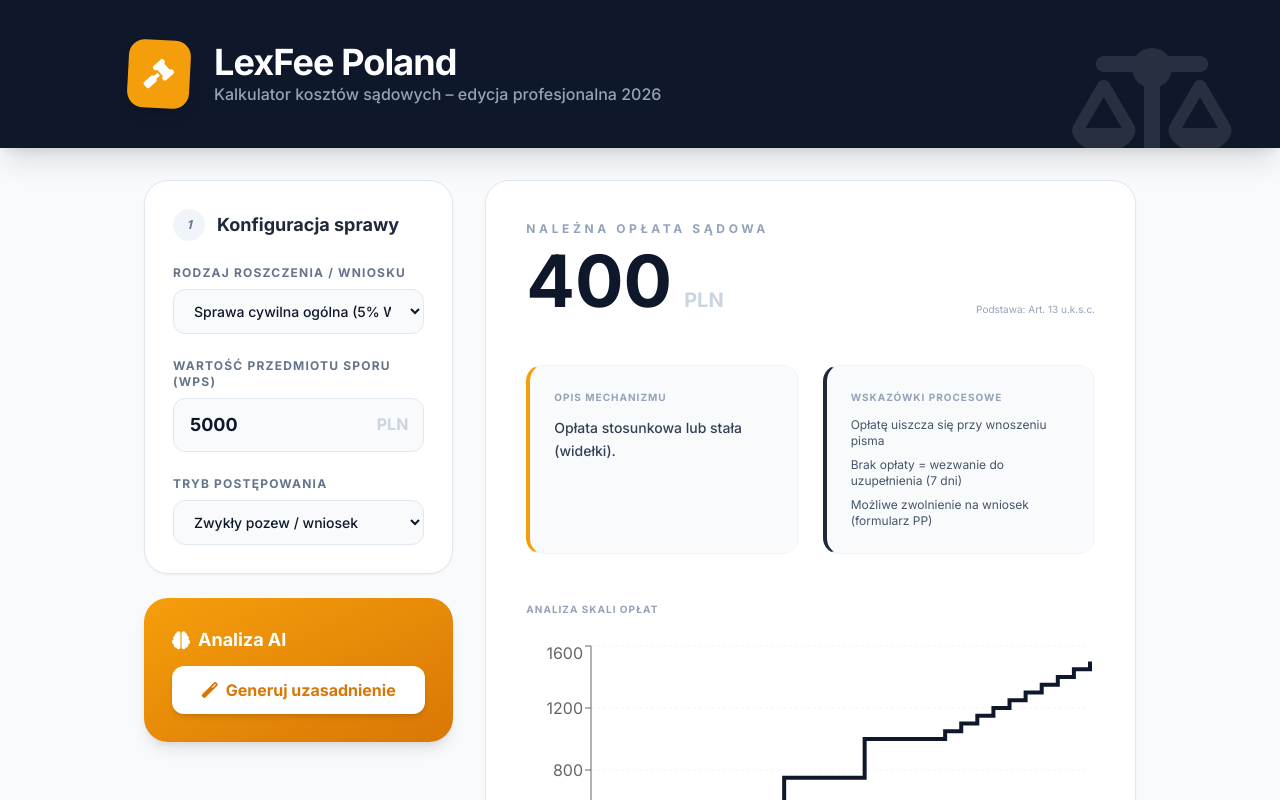
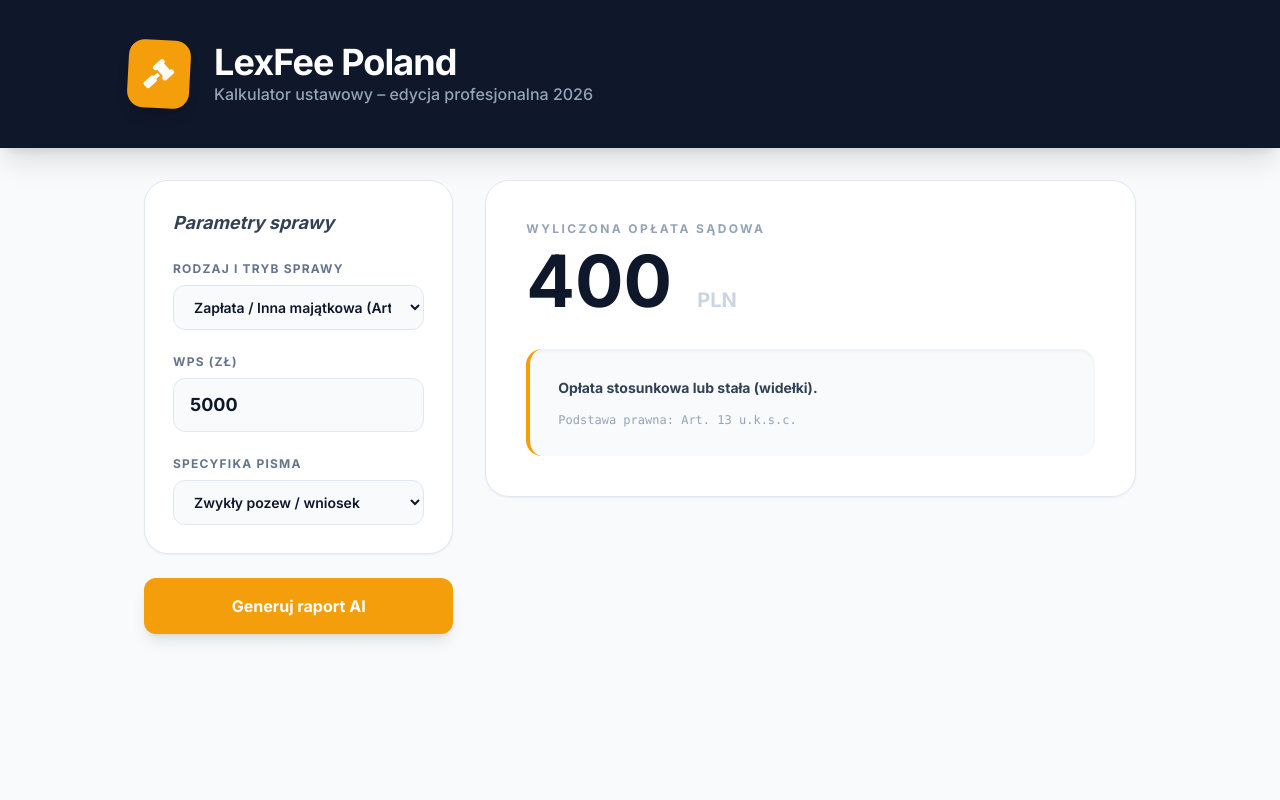
Before and after one commit to Judykator/kalkulator-oplat-ai, a React (Vite) app: page / in a window 1280 px wide. Shown: the top 800 px of the page. Built offline with nearby package versions, Linux system fonts and the light colour scheme.

Commit message:
Update App.tsx

```diff
--- a/App.tsx
+++ b/App.tsx
@@ -2,7 +2,6 @@ import React, { useState, useEffect, useMemo } from 'react';
 import { calculateCivilFee } from './utils/feeCalculator';
 import { CaseType, ProcedureType, CalculationResult } from './types';
 import { getLegalContext } from './services/geminiService';
-import { LineChart, Line, XAxis, YAxis, CartesianGrid, Tooltip, ResponsiveContainer, ReferenceLine } from 'recharts';
 
 const App: React.FC = () => {
   const [wps, setWps] = useState<number>(5000);
@@ -27,197 +26,124 @@ const App: React.FC = () => {
 
   const isWpsNeeded = useMemo(() => {
     const fixedOnly = [
-      CaseType.DIVORCE, CaseType.SEPARATION, CaseType.PROTECTION_PERSONAL_RIGHTS,
-      CaseType.EVICTION_RESIDENTIAL, CaseType.POSSESSION_DISTURBANCE,
-      CaseType.MARRIAGE_PERMISSION, CaseType.ESTATE_DIVISION_JOINT,
+      CaseType.NON_ADVERSARIAL_GENERAL, CaseType.DIVORCE, CaseType.SEPARATION,
+      CaseType.PROTECTION_PERSONAL_RIGHTS, CaseType.EVICTION_RESIDENTIAL,
+      CaseType.POSSESSION_DISTURBANCE, CaseType.ESTATE_DIVISION_JOINT,
       CaseType.ESTATE_DIVISION_JOINT_AGREED, CaseType.REAL_ESTATE_ZASIEDZENIE,
       CaseType.CO_OWNERSHIP_DISSOLUTION, CaseType.CO_OWNERSHIP_DISSOLUTION_AGREED,
-      CaseType.LAND_REGISTER_OWNERSHIP, CaseType.LAND_REGISTER_MORTGAGE,
       CaseType.INHERITANCE_STATEMENT, CaseType.INHERITANCE_DIVISION,
-      CaseType.INHERITANCE_DIVISION_AGREED, CaseType.KRS_REGISTRATION,
-      CaseType.KRS_CHANGE, CaseType.COMPANY_DISSOLUTION, CaseType.BANKING_CONSUMER
+      CaseType.INHERITANCE_DIVISION_AGREED, CaseType.BAILIFF_COMPLAINT,
+      CaseType.EASEMENT_ROAD_NECESSITY, CaseType.EASEMENT_TRANSMISSION,
+      CaseType.MATRIMONIAL_PROPERTY_DISSOLUTION
     ];
     return !fixedOnly.includes(caseType);
   }, [caseType]);
 
-  const chartData = useMemo(() => {
-    if (!isWpsNeeded) return [];
-    const points = [];
-    const step = wps > 50000 ? 5000 : 1000;
-    const maxVal = Math.max(wps * 1.5, 30000);
-    for (let i = 0; i <= maxVal; i += step) {
-      const res = calculateCivilFee(i, procedure, caseType);
-      points.push({ wps: i, fee: res.fee });
-    }
-    const currentRes = calculateCivilFee(wps, procedure, caseType);
-    points.push({ wps: wps, fee: currentRes.fee });
-    return points.sort((a, b) => a.wps - b.wps);
-  }, [wps, procedure, caseType, isWpsNeeded]);
-
   return (
     <div className="min-h-screen bg-slate-50 text-slate-900 pb-12">
-      <header className="bg-slate-900 text-white py-10 px-4 shadow-xl mb-8 relative overflow-hidden">
-        <div className="absolute top-0 right-0 p-12 opacity-10">
-          <i className="fas fa-balance-scale text-9xl"></i>
-        </div>
-        <div className="max-w-5xl mx-auto flex items-center gap-6 relative z-10">
+      <header className="bg-slate-900 text-white py-10 px-4 shadow-xl">
+        <div className="max-w-5xl mx-auto flex items-center gap-6">
           <div className="bg-amber-500 p-4 rounded-2xl shadow-lg transform rotate-3">
             <i className="fas fa-gavel text-3xl"></i>
           </div>
           <div>
             <h1 className="text-4xl font-extrabold tracking-tight">LexFee Poland</h1>
-            <p className="text-slate-400 font-medium">Kalkulator kosztów sądowych – edycja profesjonalna 2026</p>
+            <p className="text-slate-400 font-medium">Kalkulator ustawowy – edycja profesjonalna 2026</p>
           </div>
         </div>
       </header>
 
-      <main className="max-w-5xl mx-auto px-4 grid grid-cols-1 lg:grid-cols-3 gap-8">
+      <main className="max-w-5xl mx-auto px-4 grid grid-cols-1 lg:grid-cols-3 gap-8 mt-8">
         <section className="lg:col-span-1 space-y-6">
           <div className="bg-white p-7 rounded-3xl shadow-sm border border-slate-200">
-            <h2 className="text-lg font-bold mb-6 flex items-center gap-3 text-slate-800">
-              <span className="w-8 h-8 rounded-full bg-slate-100 flex items-center justify-center text-slate-500 text-xs italic">1</span>
-              Konfiguracja sprawy
-            </h2>
-
+            <h2 className="text-lg font-bold mb-6 italic text-slate-700">Parametry sprawy</h2>
             <div className="space-y-6">
               <div>
-                <label className="block text-xs font-bold text-slate-500 uppercase tracking-widest mb-2">Rodzaj roszczenia / wniosku</label>
+                <label className="block text-xs font-bold text-slate-500 uppercase tracking-widest mb-2">Rodzaj i tryb sprawy</label>
                 <select
                   value={caseType}
                   onChange={(e) => setCaseType(e.target.value as CaseType)}
-                  className="w-full px-4 py-3 bg-slate-50 border border-slate-200 rounded-xl focus:ring-2 focus:ring-amber-500 outline-none text-sm font-medium transition-all"
+                  className="w-full px-4 py-3 bg-slate-50 border border-slate-200 rounded-xl outline-none text-sm font-semibold transition-all focus:ring-2 focus:ring-amber-500"
                 >
-                  <optgroup label="Sprawy o zapłatę / majątkowe">
-                    <option value={CaseType.CIVIL_GENERAL}>Sprawa cywilna ogólna (5% WPS)</option>
-                    <option value={CaseType.BANKING_CONSUMER}>Sprawa przeciwko bankowi (tylko Konsument)</option>
-                    <option value={CaseType.PAULIAN_ACTION}>Skarga pauliańska</option>
+                  <optgroup label="Postępowanie procesowe (Majątkowe)">
+                    <option value={CaseType.CIVIL_GENERAL}>Zapłata / Inna majątkowa (Art. 13)</option>
+                    <option value={CaseType.BANKING_CONSUMER}>Przeciwko bankowi (Konsument)</option>
+                    <option value={CaseType.CONCILIATION_PROPOSAL}>Zawezwanie do próby ugodowej</option>
                   </optgroup>
-                  <optgroup label="Sprawy rodzinne">
-                    <option value={CaseType.DIVORCE}>Rozwód / Separacja</option>
+                  <optgroup label="Postępowanie nieprocesowe">
+                    <option value={CaseType.NON_ADVERSARIAL_GENERAL}>Inna sprawa nieprocesowa (100 zł)</option>
+                    <option value={CaseType.REAL_ESTATE_ZASIEDZENIE}>Zasiedzenie (2000 zł)</option>
+                    <option value={CaseType.EASEMENT_ROAD_NECESSITY}>Droga konieczna (200 zł)</option>
+                    <option value={CaseType.CO_OWNERSHIP_DISSOLUTION}>Zniesienie współwłasności (sporne)</option>
+                    <option value={CaseType.CO_OWNERSHIP_DISSOLUTION_AGREED}>Zniesienie współwłasności (zgodne)</option>
                     <option value={CaseType.ESTATE_DIVISION_JOINT}>Podział majątku wspólnego (sporny)</option>
                     <option value={CaseType.ESTATE_DIVISION_JOINT_AGREED}>Podział majątku wspólnego (zgodny)</option>
+                    <option value={CaseType.INHERITANCE_DIVISION}>Dział spadku (sporny)</option>
+                    <option value={CaseType.INHERITANCE_DIVISION_AGREED}>Dział spadku (zgodny)</option>
+                    <option value={CaseType.INHERITANCE_STATEMENT}>Nabycie spadku (100 zł)</option>
                   </optgroup>
-                  <optgroup label="Nieruchomości">
-                    <option value={CaseType.REAL_ESTATE_ZASIEDZENIE}>Zasiedzenie (stwierdzenie)</option>
-                    <option value={CaseType.CO_OWNERSHIP_DISSOLUTION}>Zniesienie współwłasności (sporne)</option>
-                    <option value={CaseType.CO_OWNERSHIP_DISSOLUTION_AGREED}>Zniesienie współwłasności (zgodne)</option>
-                    <option value={CaseType.EVICTION_RESIDENTIAL}>Eksmisja z lokalu</option>
-                  </optgroup>
-                  <optgroup label="Spadki">
-                    <option value={CaseType.INHERITANCE_STATEMENT}>Stwierdzenie nabycia spadku</option>
-                    <option value={CaseType.INHERITANCE_DIVISION}>Dział spadku (sporny)</option>
-                    <option value={CaseType.INHERITANCE_DIVISION_AGREED}>Dział spadku (zgodny projekt)</option>
+                  <optgroup label="Pozostałe (Pozwy)">
+                    <option value={CaseType.DIVORCE}>Rozwód / Separacja</option>
+                    <option value={CaseType.MATRIMONIAL_PROPERTY_DISSOLUTION}>Rozdzielność majątkowa</option>
+                    <option value={CaseType.PROTECTION_PERSONAL_RIGHTS}>Ochrona dóbr osobistych</option>
+                    <option value={CaseType.ALIMONY}>Alimenty</option>
+                    <option value={CaseType.EVICTION_RESIDENTIAL}>Eksmisja</option>
+                    <option value={CaseType.BAILIFF_COMPLAINT}>Skarga na komornika</option>
                   </optgroup>
                 </select>
               </div>
 
               {isWpsNeeded && (
-                <div className="animate-in fade-in zoom-in-95 duration-300">
-                  <label className="block text-xs font-bold text-slate-500 uppercase tracking-widest mb-2">Wartość przedmiotu sporu (WPS)</label>
-                  <div className="relative group">
-                    <input
-                      type="number"
-                      value={wps}
-                      onChange={(e) => setWps(Number(e.target.value))}
-                      className="w-full px-4 py-3 bg-slate-50 border border-slate-200 rounded-xl focus:ring-2 focus:ring-amber-500 outline-none text-lg font-black transition-all"
-                    />
-                    <span className="absolute right-4 top-3.5 text-slate-300 font-bold">PLN</span>
-                  </div>
+                <div>
+                  <label className="block text-xs font-bold text-slate-500 uppercase tracking-widest mb-2">WPS (zł)</label>
+                  <input
+                    type="number"
+                    value={wps}
+                    onChange={(e) => setWps(Number(e.target.value))}
+                    className="w-full px-4 py-3 bg-slate-50 border border-slate-200 rounded-xl text-lg font-black"
+                  />
                 </div>
               )}
 
               <div>
-                <label className="block text-xs font-bold text-slate-500 uppercase tracking-widest mb-2">Tryb postępowania</label>
+                <label className="block text-xs font-bold text-slate-500 uppercase tracking-widest mb-2">Specyfika pisma</label>
                 <select
                   value={procedure}
                   onChange={(e) => setProcedure(e.target.value as ProcedureType)}
-                  className="w-full px-4 py-3 bg-slate-50 border border-slate-200 rounded-xl focus:ring-2 focus:ring-amber-500 outline-none text-sm font-medium transition-all"
+                  className="w-full px-4 py-3 bg-slate-50 border border-slate-200 rounded-xl outline-none text-sm font-semibold transition-all focus:ring-2 focus:ring-amber-500"
                 >
                   <option value={ProcedureType.STANDARD}>Zwykły pozew / wniosek</option>
-                  <option value={ProcedureType.WRIT_PROCEEDINGS}>Postępowanie nakazowe (1/4)</option>
-                  <option value={ProcedureType.ORDER_PAYMENT_ELECTRONIC}>EPU (1.25% WPS)</option>
+                  <option value={ProcedureType.WRIT_PROCEEDINGS}>Postępowanie nakazowe (1/4 opłaty)</option>
+                  <option value={ProcedureType.ORDER_PAYMENT_ELECTRONIC}>EPU (1/4 opłaty)</option>
                   <option value={ProcedureType.APPEAL}>Apelacja</option>
                 </select>
               </div>
             </div>
           </div>
-
-          <div className="bg-gradient-to-br from-amber-500 to-amber-600 p-7 rounded-3xl shadow-lg text-white">
-            <h3 className="text-lg font-bold mb-3 flex items-center gap-2">
-              <i className="fas fa-brain"></i>
-              Analiza AI
-            </h3>
-            <button
-              onClick={handleAiConsultation}
-              disabled={loadingAi}
-              className="w-full bg-white text-amber-600 font-black py-3 px-4 rounded-xl hover:scale-[1.02] active:scale-95 transition-all flex items-center justify-center gap-2 shadow-md disabled:opacity-50"
-            >
-              {loadingAi ? <i className="fas fa-circle-notch animate-spin"></i> : <i className="fas fa-magic"></i>}
-              Generuj uzasadnienie
-            </button>
-          </div>
+          <button onClick={handleAiConsultation} disabled={loadingAi} className="w-full bg-amber-500 text-white font-black py-4 rounded-xl shadow-lg hover:bg-amber-600 transition-all active:scale-95">
+            {loadingAi ? "Analizowanie danych..." : "Generuj raport AI"}
+          </button>
         </section>
 
         <section className="lg:col-span-2 space-y-6">
           {result && (
             <div className="bg-white p-10 rounded-3xl shadow-sm border border-slate-200">
-              <div className="flex flex-col md:flex-row justify-between items-start md:items-end gap-6 mb-12">
-                <div>
-                  <h4 className="text-xs font-black text-slate-400 uppercase tracking-[0.3em] mb-2">Należna opłata sądowa</h4>
-                  <div className="text-7xl font-black text-slate-900 leading-none">
-                    {result.fee.toLocaleString('pl-PL')}
-                    <span className="text-xl font-bold text-slate-300 ml-3">PLN</span>
-                  </div>
-                </div>
-                <div className="flex flex-col items-end">
-                   <p className="text-[10px] text-slate-400 mt-2 text-right">Podstawa: {result.legalBasis}</p>
-                </div>
+              <h4 className="text-xs font-black text-slate-400 uppercase mb-2 tracking-[0.2em]">Wyliczona opłata sądowa</h4>
+              <div className="text-7xl font-black text-slate-900 mb-8">
+                {result.fee.toLocaleString('pl-PL')} <span className="text-xl text-slate-300 font-bold ml-2">PLN</span>
               </div>
-
-              <div className="grid grid-cols-1 md:grid-cols-2 gap-6 mb-12">
-                <div className="p-6 bg-slate-50 rounded-2xl border border-slate-100 border-l-4 border-l-amber-500">
-                  <h5 className="text-[10px] font-black text-slate-400 uppercase tracking-widest mb-3">Opis mechanizmu</h5>
-                  <p className="text-sm text-slate-700 leading-relaxed font-medium">{result.description}</p>
-                </div>
-                <div className="p-6 bg-slate-50 rounded-2xl border border-slate-100 border-l-4 border-l-slate-800">
-                  <h5 className="text-[10px] font-black text-slate-400 uppercase tracking-widest mb-3">Wskazówki procesowe</h5>
-                  <ul className="text-xs text-slate-600 space-y-2">
-                    <li>Opłatę uiszcza się przy wnoszeniu pisma</li>
-                    <li>Brak opłaty = wezwanie do uzupełnienia (7 dni)</li>
-                    <li>Możliwe zwolnienie na wniosek (formularz PP)</li>
-                  </ul>
-                </div>
+              <div className="p-7 bg-slate-50 rounded-2xl border-l-4 border-amber-500 shadow-inner">
+                <p className="text-sm font-bold text-slate-700 leading-relaxed">{result.description}</p>
+                <p className="text-xs text-slate-400 mt-3 font-mono">Podstawa prawna: {result.legalBasis}</p>
               </div>
-
-              {isWpsNeeded && chartData.length > 0 && (
-                <div className="h-72 w-full">
-                  <h5 className="text-[10px] font-black text-slate-400 uppercase tracking-widest mb-6">Analiza skali opłat</h5>
-                  <ResponsiveContainer width="100%" height="100%">
-                    <LineChart data={chartData}>
-                      <CartesianGrid strokeDasharray="3 3" vertical={false} stroke="#f1f5f9" />
-                      <XAxis dataKey="wps" tickFormatter={(v) => `${v/1000}k`} />
-                      <YAxis />
-                      <Tooltip />
-                      <ReferenceLine x={wps} stroke="#f59e0b" strokeDasharray="3 3" />
-                      <Line type="stepAfter" dataKey="fee" stroke="#0f172a" strokeWidth={4} dot={false} />
-                    </LineChart>
-                  </ResponsiveContainer>
-                </div>
-              )}
             </div>
           )}
-
           {aiExplanation && (
             <div className="bg-slate-900 text-slate-200 p-10 rounded-3xl shadow-2xl border border-slate-800">
-              <div className="flex items-center gap-4 mb-8">
-                <div className="w-12 h-12 bg-amber-500 rounded-2xl flex items-center justify-center text-slate-900">
-                  <i className="fas fa-robot text-2xl"></i>
-                </div>
-                <h3 className="text-xl font-black text-white">Raport Prawny AI</h3>
-              </div>
-              <div className="prose prose-invert prose-amber max-w-none text-slate-300 whitespace-pre-wrap text-sm">
-                {aiExplanation}
-              </div>
+              <h3 className="text-xl font-black text-white mb-6 flex items-center gap-3">
+                <i className="fas fa-robot text-amber-500"></i> Komentarz Prawny AI
+              </h3>
+              <div className="text-sm leading-relaxed whitespace-pre-wrap font-medium text-slate-300">{aiExplanation}</div>
             </div>
           )}
         </section>
```
